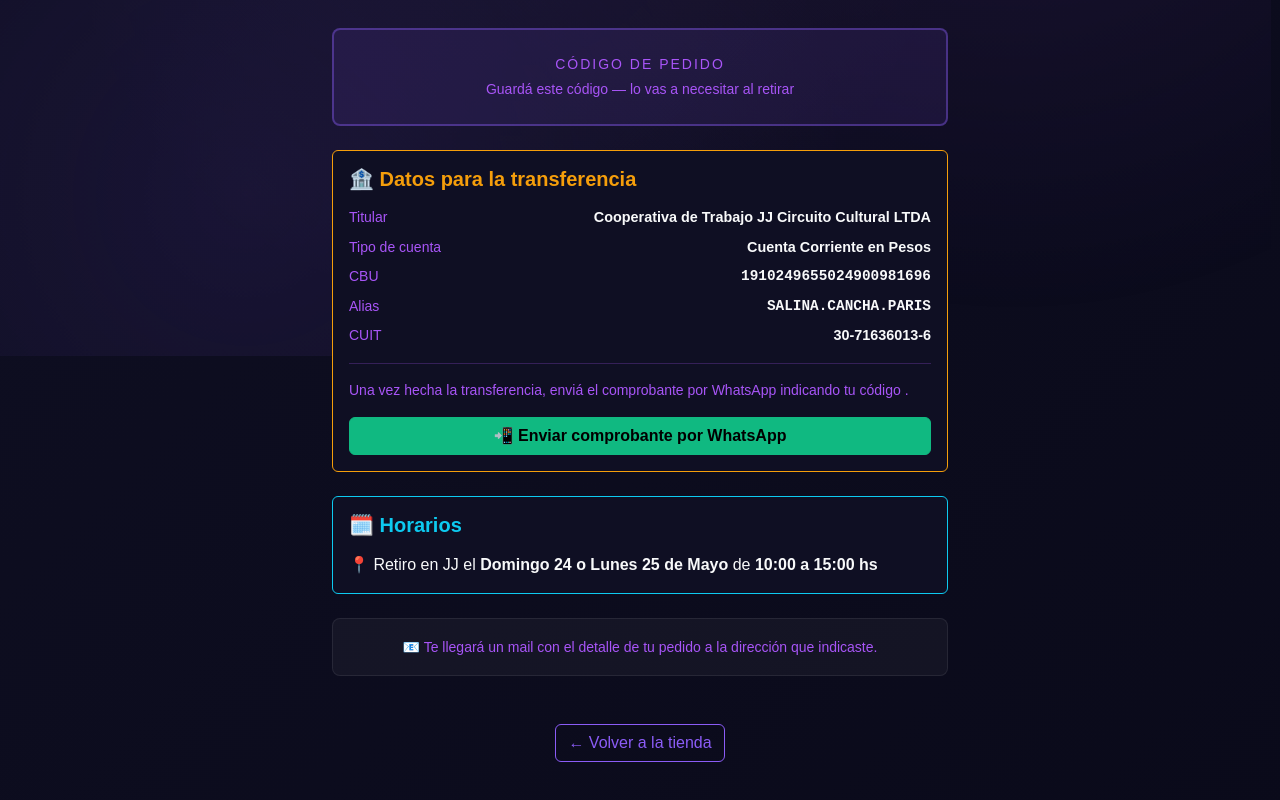
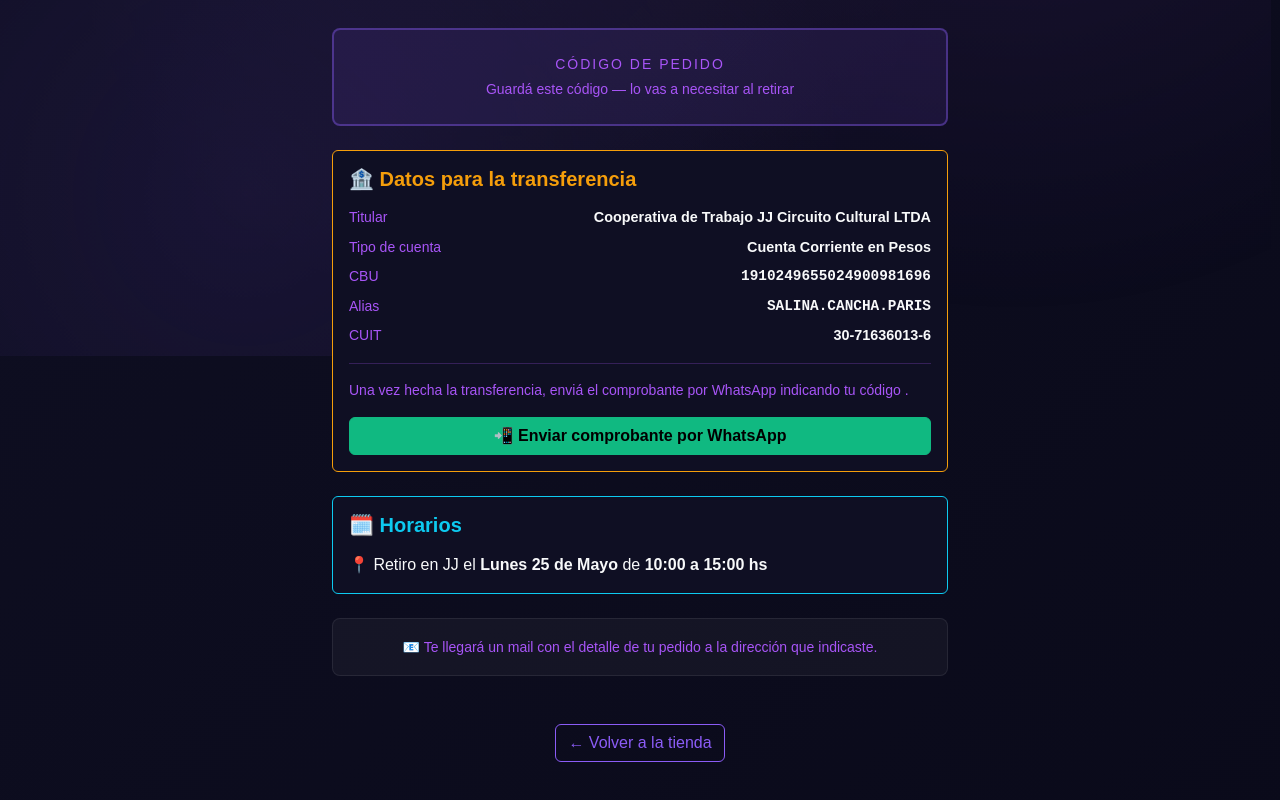
Before and after one commit to brunowald/jotajota, a Next.js app: page /tienda/pedido-exitoso in a window 1280 px wide. Shown: the part 435-1235 px from the top of the page. Built offline with nearby package versions, Linux system fonts and the light colour scheme.

Commit message:
Update pickup date to 'Lunes 25 de Mayo'

```diff
--- a/src/app/tienda/pedido-exitoso/page.tsx
+++ b/src/app/tienda/pedido-exitoso/page.tsx
@@ -151,8 +151,7 @@
           ) : (
             <p className="text-light mb-0">
               📍 Retiro en JJ el{" "}
-              <strong>
-                {diaRetiro === "domingo-24" ? "Domingo 24" : diaRetiro === "lunes-25" ? "Lunes 25" : "Domingo 24 o Lunes 25"} de Mayo
+              <strong> Lunes 25 de Mayo
               </strong>{" "}
               de <strong>10:00 a 15:00 hs</strong>
             </p>
```
